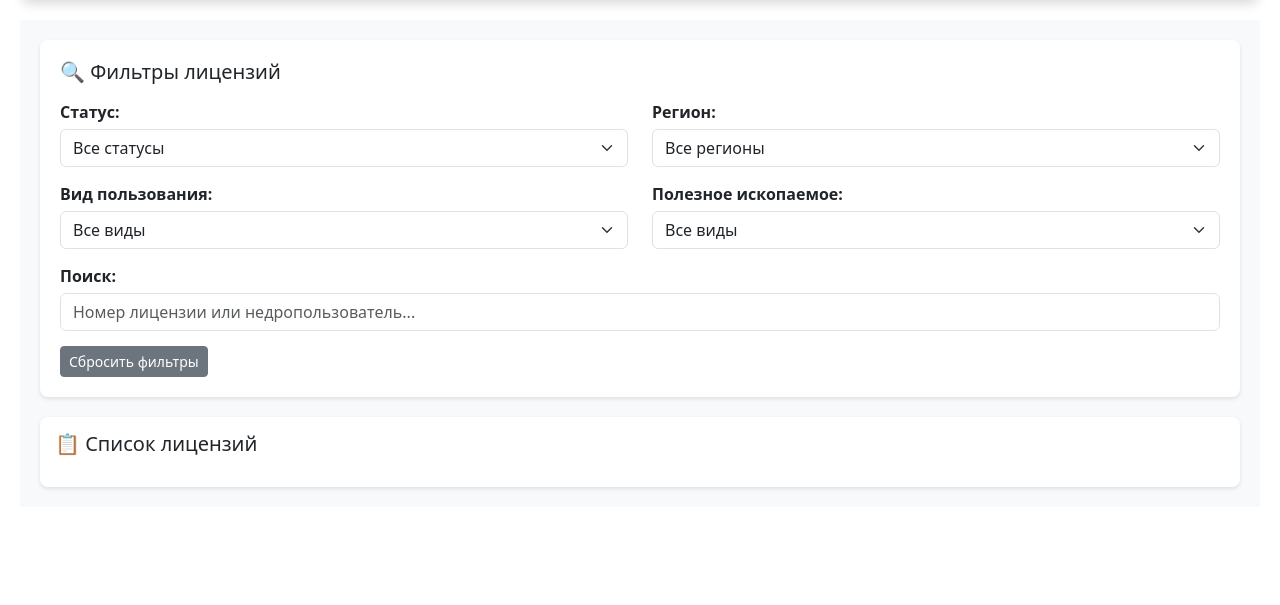
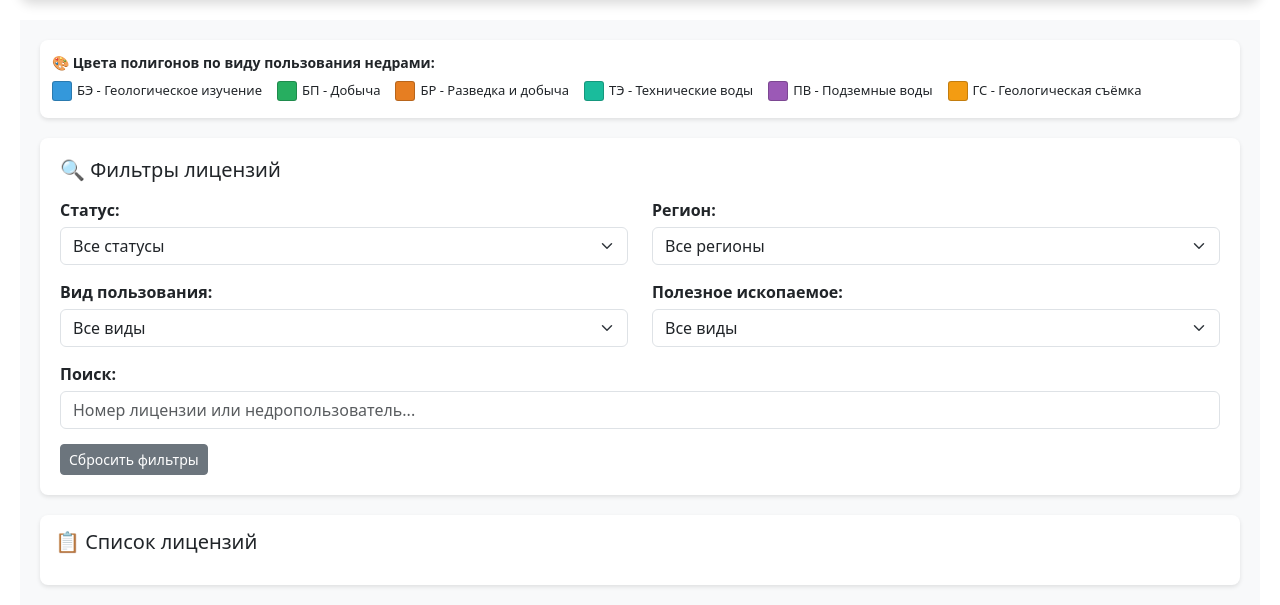
Before and after one commit to Terrmlt/Inside-site-f, a Django app: page / in a window 1280 px wide. Shown: the part 476-1081 px from the top of the page. Before the commit the page ends 967 px from the top, so only its background shows below. Run offline with Django 5.2, Linux system fonts and the light colour scheme; parts of the project's set-up code (start-up, migrations or seed data) failed here and were passed over.

Commit message:
Add color coding to map polygons and improve organization name extraction
Update map display to color polygons by usage type, and refine regex in GeoJSONImporter to correctly parse organization names, especially those enclosed in quotes.

Replit-Commit-Author: Agent
Replit-Commit-Session-Id: 0f08ded5-8fa8-419d-aa20-fcc4b25ae8f2
Replit-Commit-Checkpoint-Type: intermediate_checkpoint
Replit-Commit-Screenshot-Url: https://storage.googleapis.com/screenshot-production-us-central1/467aba3c-92a0-45fe-a54d-cf38da557889/0f08ded5-8fa8-419d-aa20-fcc4b25ae8f2/Ghjf6ZA

```diff
--- a/licenses/templates/licenses/map.html
+++ b/licenses/templates/licenses/map.html
@@ -77,6 +77,32 @@
         margin-bottom: 5px;
         display: block;
     }
+    .legend {
+        background: white;
+        padding: 12px;
+        border-radius: 8px;
+        box-shadow: 0 2px 4px rgba(0,0,0,0.1);
+        font-size: 13px;
+        margin-bottom: 20px;
+    }
+    .legend-title {
+        font-weight: 600;
+        margin-bottom: 8px;
+        font-size: 14px;
+    }
+    .legend-item {
+        display: inline-flex;
+        align-items: center;
+        margin-right: 15px;
+        margin-bottom: 5px;
+    }
+    .legend-color {
+        width: 20px;
+        height: 20px;
+        border-radius: 3px;
+        margin-right: 5px;
+        border: 1px solid rgba(0,0,0,0.2);
+    }
 </style>
 {% endblock %}
 
@@ -89,6 +115,19 @@
 
     <!-- Основная область контента -->
     <div class="content-area">
+        <!-- Легенда цветов -->
+        <div class="legend">
+            <div class="legend-title">🎨 Цвета полигонов по виду пользования недрами:</div>
+            <div class="d-flex flex-wrap">
+                <div class="legend-item"><span class="legend-color" style="background-color: #3498db;"></span>БЭ - Геологическое изучение</div>
+                <div class="legend-item"><span class="legend-color" style="background-color: #27ae60;"></span>БП - Добыча</div>
+                <div class="legend-item"><span class="legend-color" style="background-color: #e67e22;"></span>БР - Разведка и добыча</div>
+                <div class="legend-item"><span class="legend-color" style="background-color: #1abc9c;"></span>ТЭ - Технические воды</div>
+                <div class="legend-item"><span class="legend-color" style="background-color: #9b59b6;"></span>ПВ - Подземные воды</div>
+                <div class="legend-item"><span class="legend-color" style="background-color: #f39c12;"></span>ГС - Геологическая съёмка</div>
+            </div>
+        </div>
+
         <!-- Фильтры -->
         <div class="filters-section">
             <h5 class="mb-3">🔍 Фильтры лицензий</h5>
@@ -342,9 +381,9 @@ function displayLicensesOnMap() {
                     hintContent: license.license_number
                 },
                 {
-                    fillColor: getColorByStatus(license.status),
+                    fillColor: getColorByUsageType(license.license_type),
                     fillOpacity: 0.3,
-                    strokeColor: getColorByStatus(license.status),
+                    strokeColor: getColorByUsageType(license.license_type),
                     strokeWidth: 2,
                     strokeOpacity: 0.8
                 }
@@ -374,9 +413,9 @@ function displayLicensesOnMap() {
                             hintContent: license.license_number
                         },
                         {
-                            fillColor: getColorByStatus(license.status),
+                            fillColor: getColorByUsageType(license.license_type),
                             fillOpacity: 0.3,
-                            strokeColor: getColorByStatus(license.status),
+                            strokeColor: getColorByUsageType(license.license_type),
                             strokeWidth: 2,
                             strokeOpacity: 0.8
                         }
@@ -405,7 +444,7 @@ function displayLicensesOnMap() {
                     hintContent: license.license_number
                 },
                 {
-                    preset: getPresetByStatus(license.status)
+                    preset: getPresetByUsageType(license.license_type)
                 }
             );
         }
@@ -436,6 +475,22 @@ function displayLicensesOnMap() {
     }
 }
 
+function getColorByUsageType(usageType) {
+    const colors = {
+        'БЭ': '#3498db',
+        'БП': '#27ae60',
+        'БР': '#e67e22',
+        'ТЭ': '#1abc9c',
+        'ПВ': '#9b59b6',
+        'ГС': '#f39c12',
+        'КП': '#e74c3c',
+        'РП': '#16a085',
+        'СП': '#8e44ad',
+        'УВС': '#2c3e50'
+    };
+    return colors[usageType] || '#95a5a6';
+}
+
 function getColorByStatus(status) {
     const colors = {
         'active': '#28a745',
@@ -454,6 +509,22 @@ function getStatusText(status) {
         'terminated': 'Прекращена'
     };
     return statuses[status] || status;
+}
+
+function getPresetByUsageType(usageType) {
+    const presets = {
+        'БЭ': 'islands#blueDotIcon',
+        'БП': 'islands#greenDotIcon',
+        'БР': 'islands#orangeDotIcon',
+        'ТЭ': 'islands#lightBlueDotIcon',
+        'ПВ': 'islands#violetDotIcon',
+        'ГС': 'islands#yellowDotIcon',
+        'КП': 'islands#redDotIcon',
+        'РП': 'islands#darkGreenDotIcon',
+        'СП': 'islands#darkBlueDotIcon',
+        'УВС': 'islands#grayDotIcon'
+    };
+    return presets[usageType] || 'islands#grayDotIcon';
 }
 
 function getPresetByStatus(status) {
```
Also changed, not shown: licenses/utils.py (+15 -4 lines), 3 other files.
